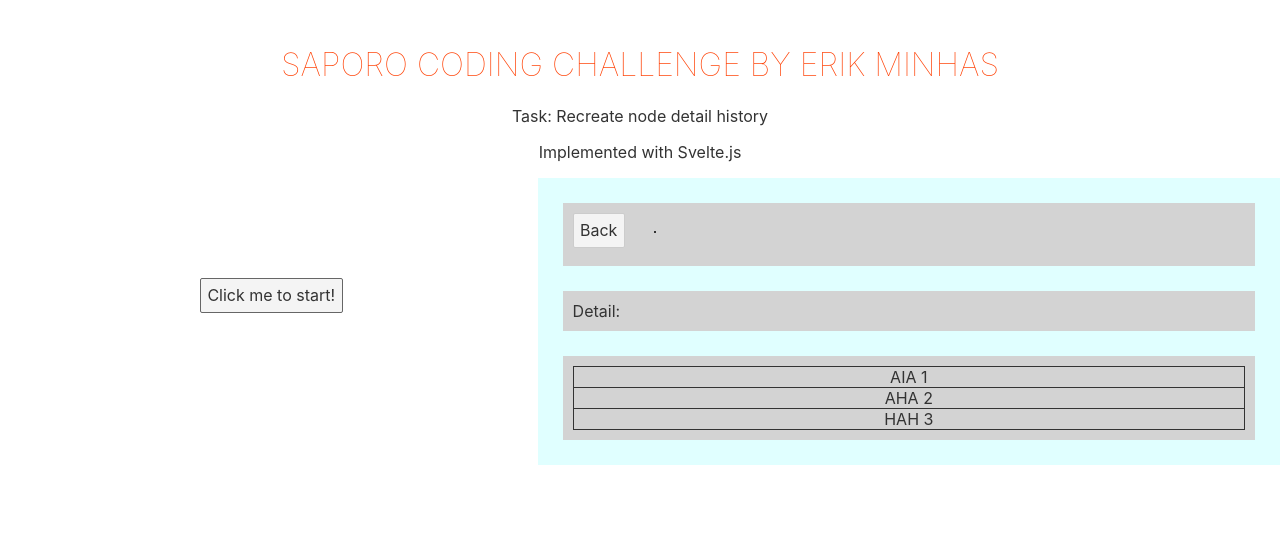
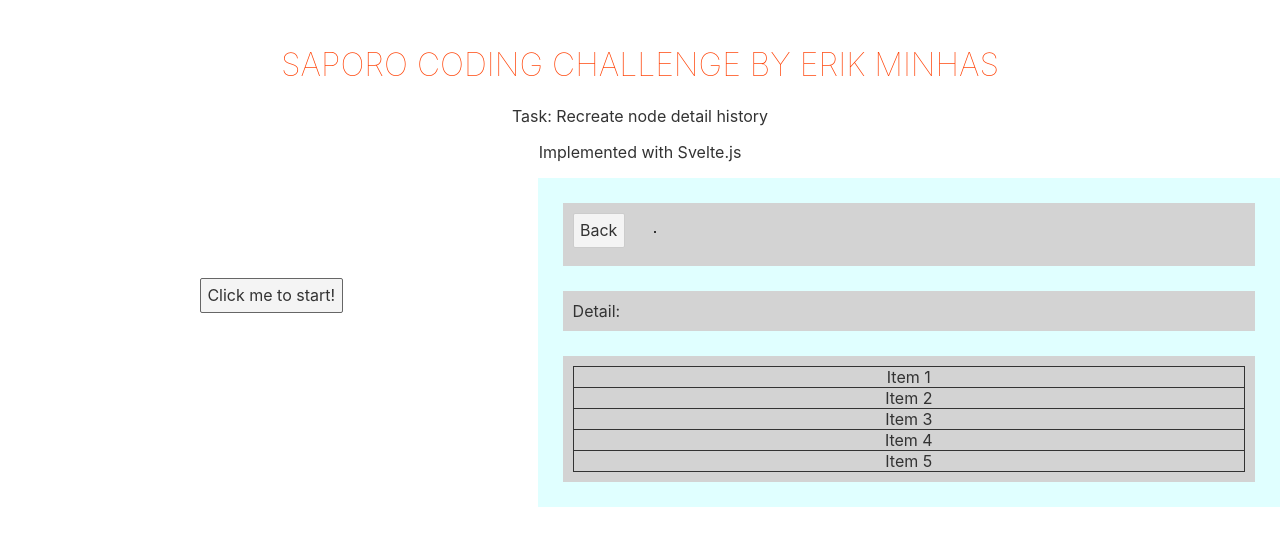
Before and after one commit to erik-sium/spr-coding-challenge--4-interview, a Svelte app: page / in a window 1280 px wide. Both pictures are taken after a click on the button "Click me to start!". Shown: the top 546 px of the page. Built offline with nearby package versions, Linux system fonts and the light colour scheme.

Commit message:
Implemented bonus requirement. Improved use of identifiers and keys to allow duplicate items in history and pass ids around instead of item names. Removed unnecessary else

```diff
--- a/package.json
+++ b/package.json
@@ -18,6 +18,7 @@
     "svelte": "^3.0.0"
   },
   "dependencies": {
-    "sirv-cli": "^2.0.0"
+    "sirv-cli": "^2.0.0",
+    "uuid": "^9.0.0"
   }
 }
--- a/src/components/NodeNavigationHistoryPane.svelte
+++ b/src/components/NodeNavigationHistoryPane.svelte
@@ -1,20 +1,60 @@
 <script>
 
-  import { Items } from '../stores/items'
-  import { NodeNavigationHistory } from '../stores/nodeNavigationHistory'
+  import {v4 as uuidv4} from 'uuid'
+  import { ItemsStore } from '../stores/items'
+  import { NodeNavigationHistoryStore } from '../stores/nodeNavigationHistory'
+  import { get } from 'svelte/store'
+
+  const consoleLogNavigationHistory = () => {
+    console.log(get(NodeNavigationHistoryStore))
+  }
 
 	const backButtonPress = () => {
-    NodeNavigationHistory.update((currentNavigationHistory) => {
+    NodeNavigationHistoryStore.update((currentNavigationHistory) => {
       return currentNavigationHistory.slice(0, currentNavigationHistory.length -1)
     })
+
+    consoleLogNavigationHistory()
 	}
 
-  const itemsTableRowPress = (itemName) => {
+  const itemsTableRowPress = (itemId) => {
 
-    NodeNavigationHistory.update((currentNavigationHistory) => {
-      return [...currentNavigationHistory, itemName]
+    const itemIndex = get(ItemsStore).findIndex(item => item.id == itemId)
+    const item = get(ItemsStore).at(itemIndex)
+
+
+    const isFirstItem = get(NodeNavigationHistoryStore).length < 1
+    let lastItemId
+
+    if(!isFirstItem){
+      lastItemId = get(NodeNavigationHistoryStore).at(get(NodeNavigationHistoryStore).length -1).itemId
+    }
+
+    if(isFirstItem || itemId != lastItemId) {
+      const newHistoryItem = {
+        historyId: uuidv4(),
+        itemId: item.id,
+        itemName: item.name
+      }
+
+      NodeNavigationHistoryStore.update((currentNavigationHistory) => {
+        return [...currentNavigationHistory, newHistoryItem]
+      })
+    }
+
+    consoleLogNavigationHistory()
+  }
+
+  const historyItemPress = (historyItem) => {
+
+    let historyItemIndex = get(NodeNavigationHistoryStore).indexOf(historyItem)
+    NodeNavigationHistoryStore.update((currentNavigationHistory) => {
+      return currentNavigationHistory.slice(0, historyItemIndex + 1)
     })
+
+    consoleLogNavigationHistory()
   }
+
 </script>
 
 <div class="node-navigation-history-pane">
@@ -25,10 +65,9 @@
     </button>
 
     <table id="history-table">
-      {#each $NodeNavigationHistory as historyItem (historyItem)}
-          <!-- <td on:click={() => itemsTableRowPress(item.name) }> -->
-          <td>
-            { historyItem }
+      {#each $NodeNavigationHistoryStore as historyItem (historyItem.historyId)}
+          <td on:click={() => historyItemPress(historyItem)}>
+            { historyItem.itemName } >
           </td>
       {/each}
     </table>
@@ -36,16 +75,15 @@
 
   <div id="detail">
     Detail:
-    {#if $NodeNavigationHistory.at($NodeNavigationHistory.length - 1)}
-      {$NodeNavigationHistory.at($NodeNavigationHistory.length - 1)}
-    {:else}
+    {#if $NodeNavigationHistoryStore.at($NodeNavigationHistoryStore.length - 1)}
+      {$NodeNavigationHistoryStore.at($NodeNavigationHistoryStore.length - 1).itemName}
     {/if}
   </div>
 
   <div id="items-table">
     <table>
-      {#each $Items as item (item.id)}
-          <tr on:click={() => itemsTableRowPress(item.name) }>
+      {#each $ItemsStore as item (item.id)}
+          <tr on:click={() => itemsTableRowPress(item.id) }>
             { item.name }
           </tr>
       {/each}
--- a/src/stores/items.js
+++ b/src/stores/items.js
@@ -1,16 +1,24 @@
 import { readable } from 'svelte/store'
 
-export const Items = readable([
+export const ItemsStore = readable([
   {
     id: 1,
-    name: "AIA 1"
+    name: "Item 1"
   },
   {
     id: 2,
-    name: "AHA 2"
+    name: "Item 2"
   },
   {
     id: 3,
-    name: "HAH 3"
+    name: "Item 3"
+  },
+  {
+    id: 4,
+    name: "Item 4"
+  },
+  {
+    id: 5,
+    name: "Item 5"
   },
 ])
--- a/src/stores/nodeNavigationHistory.js
+++ b/src/stores/nodeNavigationHistory.js
@@ -1,4 +1,4 @@
 import { writable } from 'svelte/store'
 
-export const NodeNavigationHistory = writable([
+export const NodeNavigationHistoryStore = writable([
 ])
```
